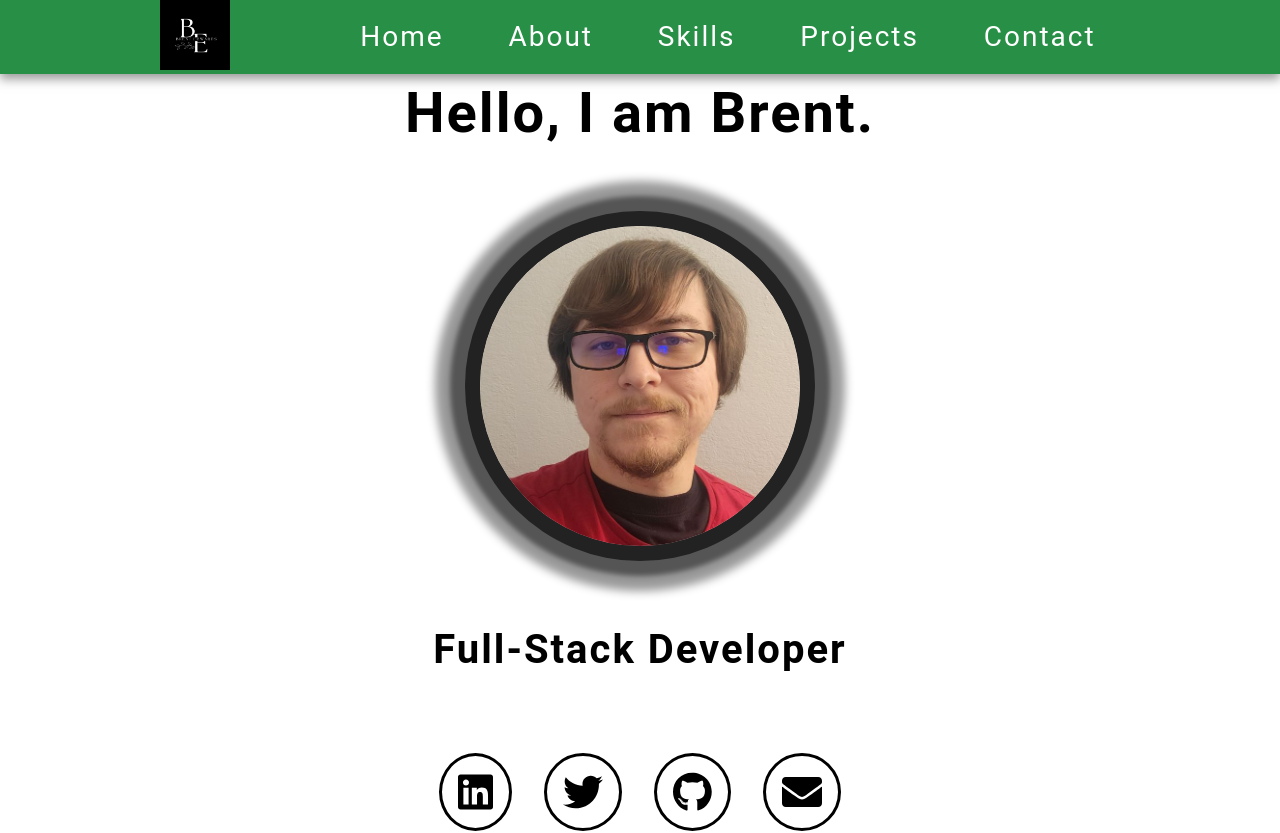
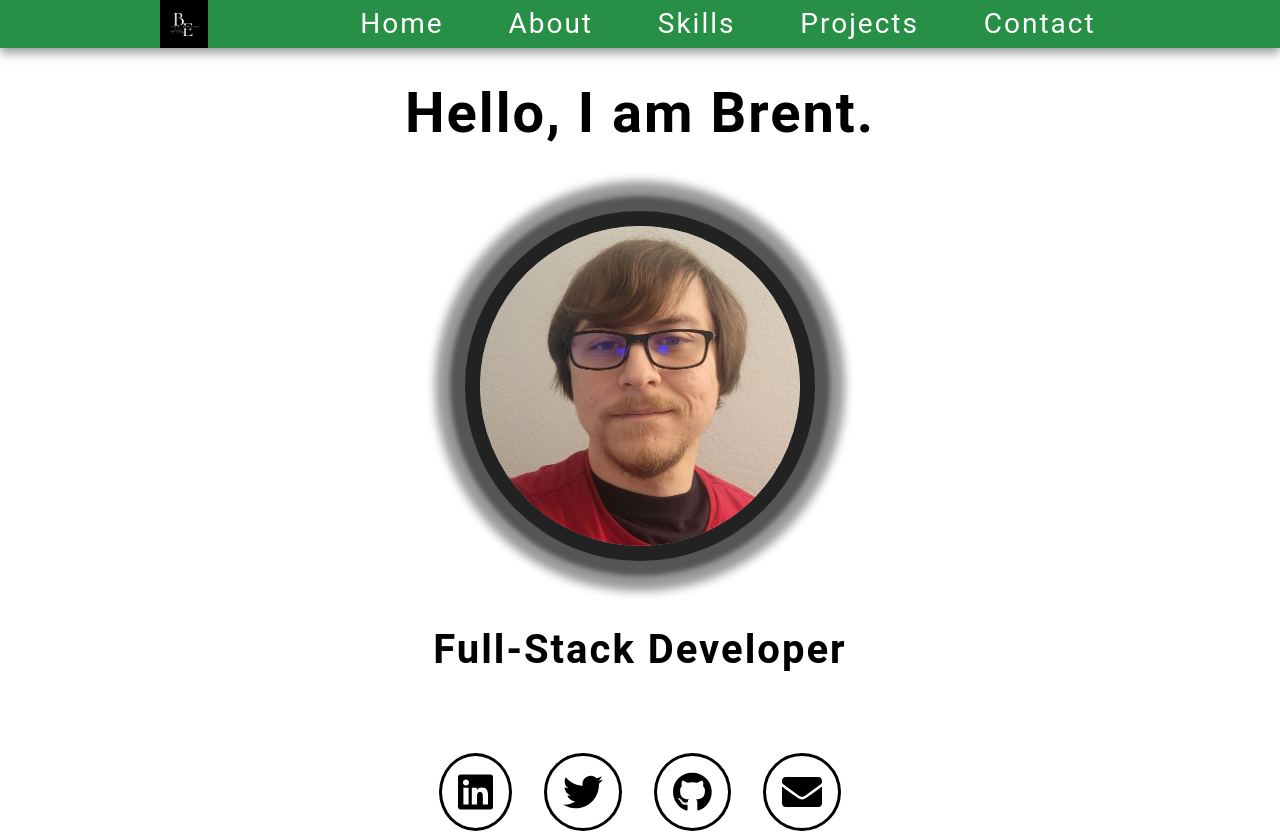
Before and after one commit to zirris512/my-portfolio, a React (Vite) app: page / in a window 1280 px wide. Shown: the top 833 px of the page. Built offline with nearby package versions, Linux system fonts and the light colour scheme.

Commit message:
fix logo image to fit cleanly in navbar

```diff
--- a/src/components/ContactLinks/ContactLinks.module.scss
+++ b/src/components/ContactLinks/ContactLinks.module.scss
@@ -23,7 +23,6 @@
 .link:hover,
 .link:focus {
 	color: v.$background-color;
-	// background: hsla(0, 0%, 30%, 0.3);
 	background-color: v.$primary-color;
 }
 
--- a/src/components/NavBar/NavBar.module.scss
+++ b/src/components/NavBar/NavBar.module.scss
@@ -1,10 +1,12 @@
 @use "../../variables" as v;
+
+$nav-height: 6vh;
 
 .nav {
 	display: flex;
 	justify-content: space-between;
 	align-items: center;
-	min-height: 5vh;
+	max-height: $nav-height;
 	padding-inline: v.$side-spacing-desktop;
 	position: fixed;
 	inset: 0 0 auto 0;
@@ -26,11 +28,13 @@
 	}
 }
 
-.navHeader .navHeaderLinkImg {
-	width: 70px;
-
-	@media (max-width: 1000px) {
-		width: 50px;
+.navHeader {
+	& a {
+		display: block;
+		height: $nav-height;
+	}
+	& .navHeaderLinkImg {
+		height: 100%;
 	}
 }
 
--- a/src/index.scss
+++ b/src/index.scss
@@ -47,7 +47,7 @@ p {
 
 button:focus,
 a:focus {
-	outline: solid 4px v.$focus-color;
+	outline: solid 2px v.$focus-color;
 }
 
 @media (min-width: 1000px) {
```
